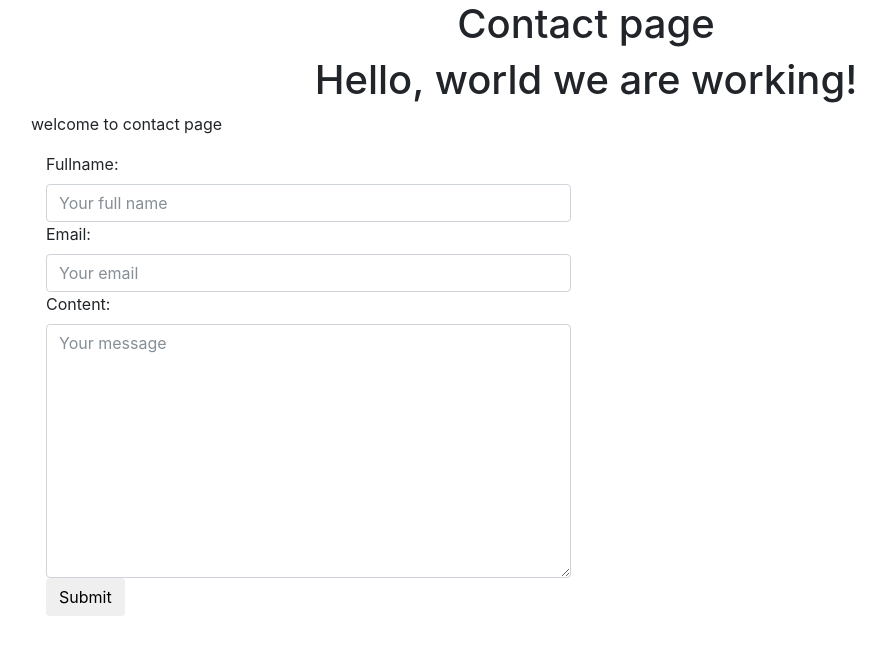
After one commit to yoyoy74662000/ecommerce, a Django app: page /contact/ in a window 1280 px wide. The commit adds this page. Shown: the top 655 px of the page, without its empty margins (54-940 px from the left). Run offline with Django 3.2, Linux system fonts and the light colour scheme; some libraries are stand-ins or nearby versions.

```diff
--- /dev/null
+++ b/src/ecommerce/forms.py
@@ -0,0 +1,40 @@
+from django import forms
+
+
+class ContactForm(forms.Form):
+    fullname = forms.CharField(
+        # to check out this in https://docs.djangoproject.com/en/2.1/ref/forms/widgets/#django.forms.TextInput
+        widget=forms.TextInput(
+            attrs={
+                "class": "form-control",
+                "placeholder": "Your full name"
+            }
+        )
+    )
+    email = forms.EmailField(
+        widget=forms.EmailInput(
+            attrs={
+                "class": "form-control",
+                "placeholder": "Your email"
+            }
+        )
+    )
+    content = forms.CharField(
+        widget=forms.Textarea(
+            attrs={
+                'class': 'form-control',
+                "placeholder": "Your message"
+            }
+        )
+    )
+
+    def clean_email(self):
+        email = self.cleaned_data.get("email")
+        if not "gmail.com" in email:
+            raise forms.ValidationError("Email has to be gmail.com")
+        return email
+
+
+class LoginForm(forms.Form):
+    username = forms.CharField()
+    password = forms.CharField(widget=forms.PasswordInput)
--- a/src/ecommerce/urls.py
+++ b/src/ecommerce/urls.py
@@ -16,9 +16,12 @@ Including another URLconf
 from django.conf.urls import url
 from django.contrib import admin
 
-from .views import home_page
+from .views import home_page, about_page, contact_page, login_page
 
 urlpatterns = [
     url(r'^$', home_page),
+    url(r'^about/', about_page),
+    url(r'^contact/', contact_page),
+    url(r'^login/', login_page),
     url(r'^admin/', admin.site.urls),
 ]
--- a/src/ecommerce/views.py
+++ b/src/ecommerce/views.py
@@ -1,8 +1,73 @@
+from django.contrib.auth import authenticate, login, get_user_model
 from django.http import HttpResponse
-from django.shortcuts import render
+from django.shortcuts import render, redirect
+
+from .forms import ContactForm, LoginForm
+
 
 def home_page(request):
-    return render(request, "home_page.html", {})
+    context = {
+        "title": "I love you"
+    }
+    return render(request, "home_page.html", context)
+
+
+def about_page(request):
+    context = {
+        "title": "About page"
+    }
+    # Since home_page.html is a template, we use context to add things in it.
+    return render(request, "home_page.html", context)
+
+
+def contact_page(request):
+    contact_form = ContactForm(request.POST or None)
+    context = {
+        "title": "Contact page",
+        "content": "welcome to contact page",
+        "form": contact_form
+    }
+
+    if contact_form.is_valid():
+        print(contact_form.cleaned_data)
+#    if(request.method == 'POST'):
+#         print(request.POST)
+#         print(request.POST.get('fullname'))
+#         print(request.POST.get('email'))
+#         print(request.POST.get('content'))
+    return render(request, "contact/view.html", context)
+
+
+def login_page(request):
+    form = LoginForm(request.POST or None)
+    context = {
+        "form": form
+    }
+    print("User logged in")
+    # print(request.user.is_authenticated())
+    if form.is_valid():
+        print(form.cleaned_data)  # it will show on terminal
+        username  = form.cleaned_data.get("username")
+        password = form.cleaned_data.get("password")
+        user = authenticate(request, username=username, password=password)
+        print(user)
+        # print(request.user.is_authenticated())
+        if user is not None:
+            # print(request.user.is_authenticated())
+            login(request, user)
+            # Redirect to a success page.
+            # context['form'] = LoginForm()
+            return redirect("/login")
+        else:
+            # Return an 'invalid login' error message.
+            print("Error")
+
+    return render(request, "auth/login.html", context)
+
+
+def register_page(request):
+    return render(request, "auth/register.html", {})
+
 
 def home_page_old(request):
     html_ = """
--- /dev/null
+++ b/src/templates/auth/login.html
@@ -0,0 +1,4 @@
+<form method='POST'> {% csrf_token %}
+    {{ form }}
+    <button type='submit' class='btn btn-default'>Submit</button>
+</form>
--- /dev/null
+++ b/src/templates/contact/view.html
@@ -0,0 +1,52 @@
+<!doctype html>
+<html lang="en">
+
+<head>
+    <title>Hello, world!</title>
+    <!-- Required meta tags -->
+    <meta charset="utf-8">
+    <meta name="viewport" content="width=device-width, initial-scale=1, shrink-to-fit=no">
+
+    <!-- Bootstrap CSS -->
+    <link rel="stylesheet" href="https://maxcdn.bootstrapcdn.com/bootstrap/4.0.0-beta.2/css/bootstrap.min.css"
+        integrity="sha384-PsH8R72JQ3SOdhVi3uxftmaW6Vc51MKb0q5P2rRUpPvrszuE4W1povHYgTpBfshb" crossorigin="anonymous">
+</head>
+
+<body>
+    <div class='text-center'>
+        <h1>{{title}}</h1>
+        <h1>Hello, world we are working!</h1>
+    </div>
+
+    <div class='container'>
+        <div class='row'>
+            <div class='col'>
+                <p>{{content}}</p>
+                <div class='col-sm-6 col-12'>
+                    <form method='POST'> {% csrf_token %}
+                        {{ form }}
+                        <button type='submit' class='btn btn-default'>Submit</button>
+                    </form>
+
+
+                    <!-- <form method='POST'> {% csrf_token %}
+                                      <input type='text' class='form-control' placeholder="Name" name='fullname'>
+                                      <input type='email' class='form-control' placeholder="Email" name='email'>
+                                      <textarea name='content' class='form-control' placeholder="Your content"></textarea>
+                                      <button type='submit' class='btn btn-default'>Submit</button>
+                                    </form> -->
+                </div>
+            </div>
+        </div>
+    </div>
+    <!-- Optional JavaScript -->
+    <!-- jQuery first, then Popper.js, then Bootstrap JS -->
+    <script src="https://code.jquery.com/jquery-3.2.1.slim.min.js" integrity="sha384-KJ3o2DKtIkvYIK3UENzmM7KCkRr/rE9/Qpg6aAZGJwFDMVNA/GpGFF93hXpG5KkN"
+        crossorigin="anonymous"></script>
+    <script src="https://cdnjs.cloudflare.com/ajax/libs/popper.js/1.12.3/umd/popper.min.js" integrity="sha384-vFJXuSJphROIrBnz7yo7oB41mKfc8JzQZiCq4NCceLEaO4IHwicKwpJf9c9IpFgh"
+        crossorigin="anonymous"></script>
+    <script src="https://maxcdn.bootstrapcdn.com/bootstrap/4.0.0-beta.2/js/bootstrap.min.js" integrity="sha384-alpBpkh1PFOepccYVYDB4do5UnbKysX5WZXm3XxPqe5iKTfUKjNkCk9SaVuEZflJ"
+        crossorigin="anonymous"></script>
+</body>
+
+</html>
--- a/src/templates/home_page.html
+++ b/src/templates/home_page.html
@@ -11,6 +11,7 @@
         </head>
         <body>
             <div class='text-center'>
+                <h1>{{title}}</h1>
                 <h1>Hello, world we are working!</h1>
             </div>
             <!-- Optional JavaScript -->
```
Also changed, not shown: src/db.sqlite3, src/templates/auth/register.html (added), 3 other files.
